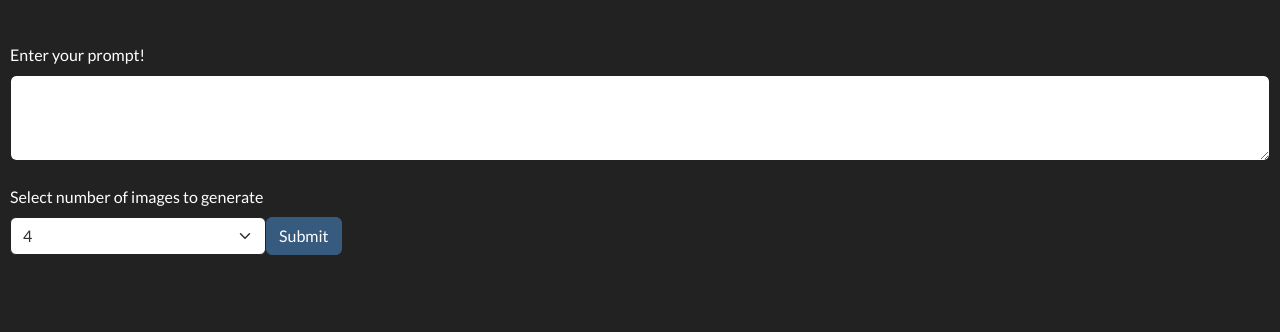
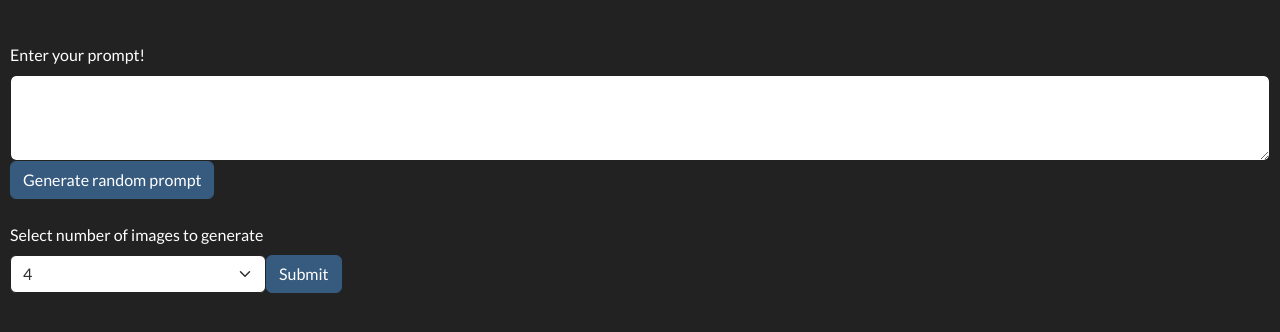
Before and after one commit to BobbySinclusto/AIphone, a Flask app: template app/templates/game.html in a window 1280 px wide. Shown: the part 180-512 px from the top of the page. Run offline with Flask 2, Linux system fonts and the light colour scheme; the template is opened without the code that fills it, so the values that code supplies are empty; some libraries are stand-ins or nearby versions.

Commit message:
add random prompt button

```diff
--- a/app/app.py
+++ b/app/app.py
@@ -1,11 +1,15 @@
 #!/usr/bin/env python3
 
-from flask import Flask, send_file, render_template, send_from_directory, request, redirect
+import eventlet
+eventlet.monkey_patch()  # Must be done before any other imports
+
+from flask import Flask, send_file, render_template, send_from_directory, request, redirect, abort
 from flask_socketio import SocketIO, join_room, leave_room, send
 from config import DATA_PATH, FLASK_SECRET_KEY
 from game_db import GameDb
 from worker import Worker
 from util import update_images, get_images_path, get_current_round_id, get_current_round_number, get_user_ids_for_game
+import requests
 
 app = Flask(__name__)
 app.config['SECRET_KEY'] = FLASK_SECRET_KEY
@@ -245,6 +249,13 @@ def choose_image():
 
     return redirect(f"/game?user_id={user_id}&game_id={game_id}")
 
+@app.route('/random_prompt', methods=['POST'])
+def random_prompt():
+    try:
+        return requests.post('https://www.aiprompt.io/prompts/').json()
+    except Exception as e:
+        return abort(503, str(e))
+
 @app.route('/images')
 def send_image():
     image_id = request.args['id']
--- a/app/requirements.txt
+++ b/app/requirements.txt
@@ -2,3 +2,4 @@ flask
 flask-socketio
 eventlet
 redis
+requests
--- a/app/static/game.js
+++ b/app/static/game.js
@@ -1,7 +1,6 @@
 var socket = io();
 
-socket.addEventListener("message", (data) => {
-    console.log("received message: " + data);
+function show_message(message) {
     var div = document.createElement('div');
     div.setAttribute("class", "alert alert-dismissible alert-secondary");
     div.setAttribute("style", "position: fixed; left: 10px; right: 10px; top: 0px;");
@@ -10,10 +9,15 @@ socket.addEventListener("message", (data) => {
     button.setAttribute("class", "btn-close");
     button.setAttribute("data-bs-dismiss", "alert");
     div.appendChild(button);
-    div.appendChild(document.createTextNode(data));
+    div.appendChild(document.createTextNode(message));
     document.body.appendChild(div);
 
     setTimeout(()=>{div.remove()}, 5000);
+}
+
+socket.addEventListener("message", (data) => {
+    console.log("received message: " + data);
+    show_message(data);
 });
 
 socket.addEventListener("reload", (data) => {
@@ -27,3 +31,25 @@ socket.addEventListener("game_info", (data) => {
         row.children[1].textContent = data[i]["status"];
     });
 });
+
+let random_prompt_button  = document.getElementById("random_prompt_button");
+if (random_prompt_button) {
+    random_prompt_button.addEventListener('click', function() {
+        this.disabled = true;
+        fetch(
+            '/random_prompt',
+            {method: 'POST'}
+        ).then(response => {
+            if (response.status != 200) {
+                throw new Error('Could not generate a random prompt, please try again. If the issue persists, just make up your own prompt.')
+            }
+            return response.json();
+        }).then(data => {
+            document.getElementById("prompt").value = data.prompt;
+        }).catch(error => {
+            show_message(error.message);
+        }).finally(() => {
+            this.disabled = false;
+        });
+    });
+}
--- a/app/templates/game.html
+++ b/app/templates/game.html
@@ -2,15 +2,6 @@
 <html lang="en">
 	{% include 'head.html' %}
 	<body>
-    <script src="/static/game.js"></script>
-    <script type="text/javascript" charset="utf-8">
-      socket.on('connect', function() {
-          socket.emit('join', {
-            username: {{username|tojson}},
-            user_id: {{user_id|tojson}}
-          });
-      });
-    </script>
     {% include 'topbar.html' %}
     <div id="main-content" style="position: relative;">
       <div style="position: absolute; top: 10px; right: 10px; text-align: right; z-index: 100;">
@@ -86,6 +77,9 @@
                 {% endif %}
               </label>
               <textarea {% if generated_images %}disabled{% endif %} class="form-control" id="prompt" name="prompt" rows="3">{{prompt}}</textarea>
+                {% if not generated_images and not prev_user_image_id %}
+                  <button type="button" id="random_prompt_button" class="btn btn-primary">Generate random prompt</button>
+                {% endif %}
             </div>
             {% if not generated_images %}
               <input type="hidden" name="user_id" value="{{user_id}}">
@@ -132,5 +126,14 @@
           </div>
         </div>
       </div>
+      <script src="/static/game.js"></script>
+      <script type="text/javascript" charset="utf-8">
+        socket.on('connect', function() {
+            socket.emit('join', {
+              username: {{username|tojson}},
+              user_id: {{user_id|tojson}}
+            });
+        });
+      </script>
 	</body>
 </html>
--- a/app/worker.py
+++ b/app/worker.py
@@ -1,14 +1,11 @@
+import eventlet
 from flask_socketio import SocketIO
-import eventlet
 import redis
 import json
 import os
 
 from game_db import GameDb
 from util import get_current_round_id, get_images_path, update_images, get_user_ids_for_game
-
-
-eventlet.monkey_patch()
 
 
 class Worker:
```
Also changed, not shown: app/config.py (line endings or trailing spaces).
